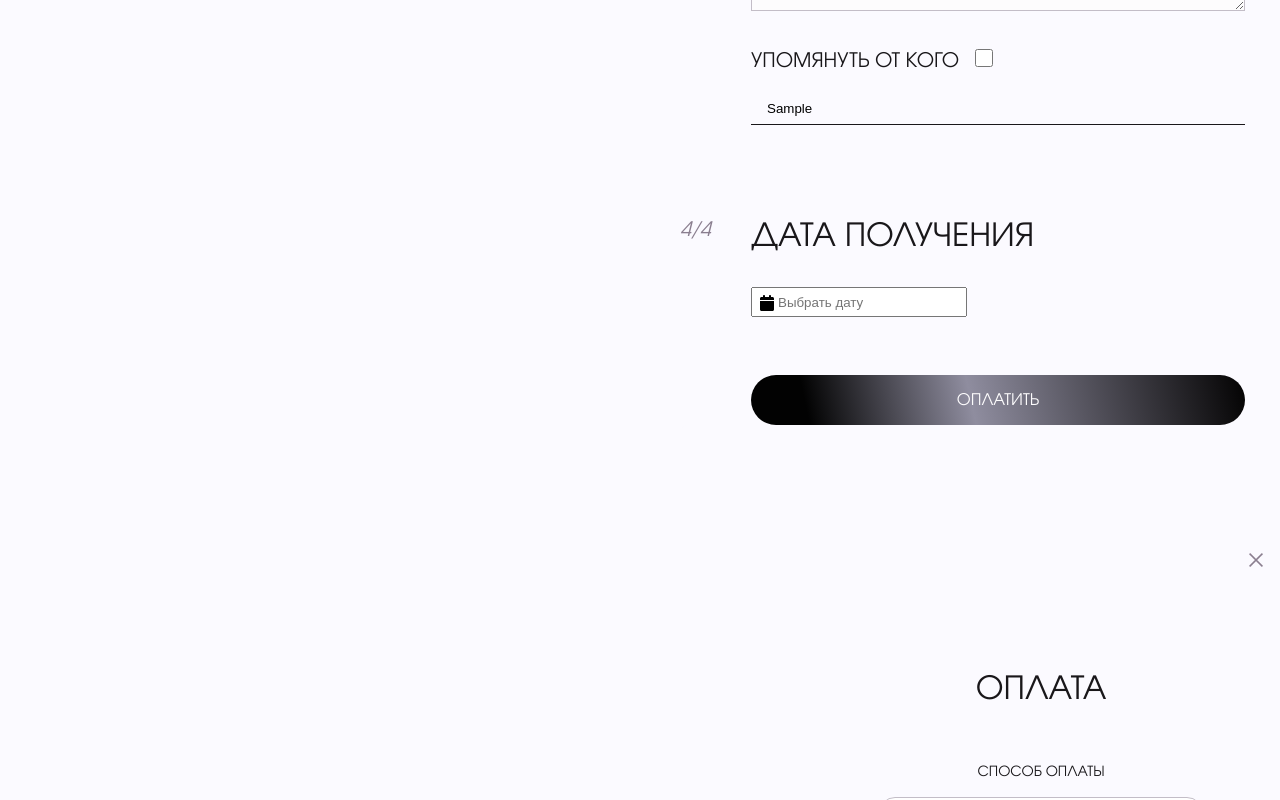
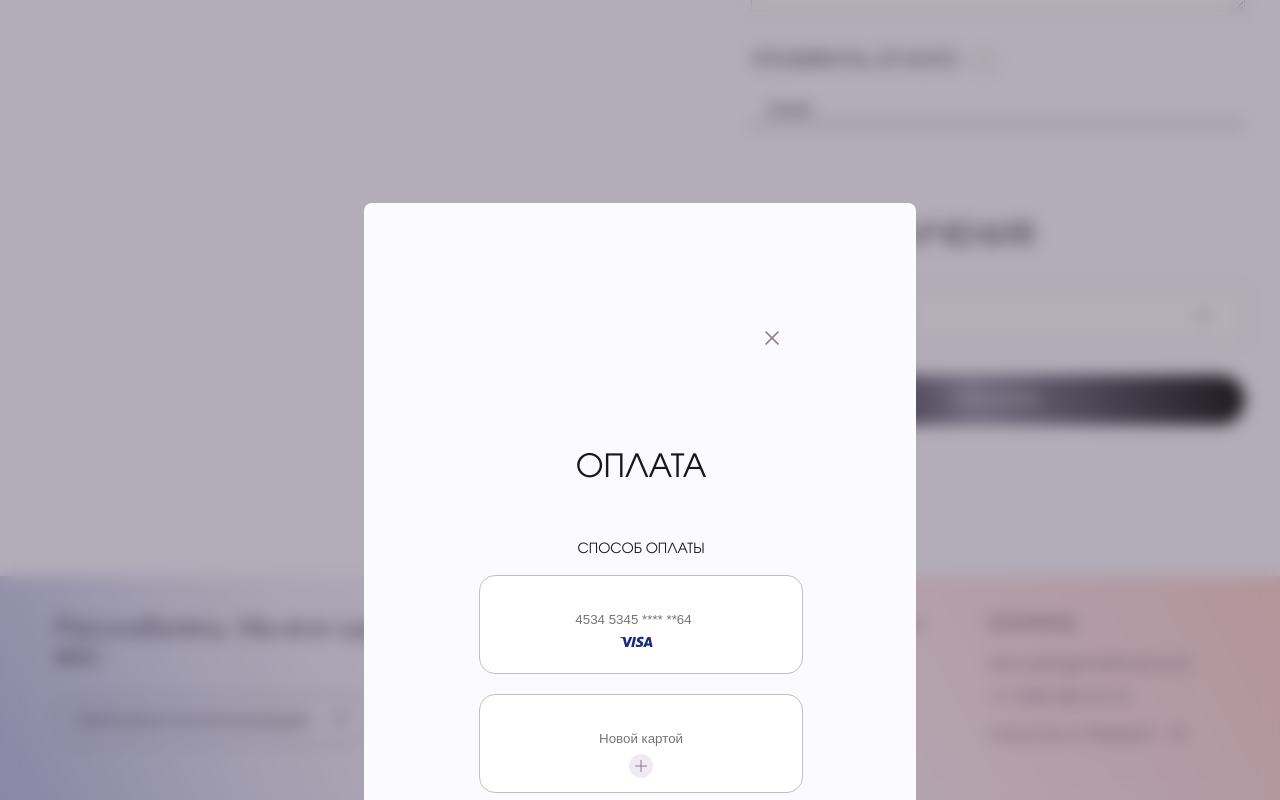
Before and after one commit to SedaMelkhi/skincare, a Next.js app: page /certificate in a window 1280 px wide. Both pictures are taken after typing "Sample", "Sample", "5", "5", "Sample", "Sample" into the empty fields and a click on the button "ОПЛАТИТЬ". Shown: the part 1285-2085 px from the top of the page. Built offline with nearby package versions, Linux system fonts and the light colour scheme.

Commit message:
добавила модальное окно

```diff
--- a/src/components/screens/certificate/CertificatePage.tsx
+++ b/src/components/screens/certificate/CertificatePage.tsx
@@ -6,6 +6,7 @@ import style from './CertificatePage.module.sass'
 import CertificateForm from "@/components/screens/certificate/certificateForm/certificateForm";
 import CertificateImg from "@/components/screens/certificate/certificateImg/certificateImg";
 import CertificateTitle from "@/components/screens/certificate/certificateTitle/CertificateTitle";
+
 
 const CertificatePage: FC<{ data: ContactsArray }> = ({data}) => {
     return (
@@ -18,6 +19,7 @@ const CertificatePage: FC<{ data: ContactsArray }> = ({data}) => {
                             <CertificateImg/></div>
                         <div className={style.row2}>
                             <CertificateForm/></div>
+
                     </div>
                 </div>
 
--- a/src/components/screens/certificate/certificateForm/CertificateForm.module.sass
+++ b/src/components/screens/certificate/certificateForm/CertificateForm.module.sass
@@ -130,16 +130,19 @@
     width: 494px
     height: 274px
 .checkbox
-  color: var(--grey-900)
-  text-transform: uppercase
-  font-size: 20px
-  line-height: 24px
-  font-weight: 400
-  @media ( min-width: 768px )
-    margin-left: 71px
-  @media ( min-width: 1200px )
+  display: flex
+  align-items: center
+  &__text
+    color: var(--grey-900)
+    text-transform: uppercase
+    font-size: 20px
+    line-height: 24px
+    font-weight: 400
+    @media ( min-width: 768px )
+      margin-left: 71px
+    @media ( min-width: 1200px )
 
-  &__box
+  &__input
     width: 18px
     height: 18px
     margin-left: 16px
@@ -177,14 +180,11 @@
   height: 56px
   display: inline-block
   z-index: 1
-
+  position: relative
   @media ( min-width: 768px )
     margin-left: 71px
     width: 494px
-
-
-.form
-  &__airDatepickerl
+  &__picker
     border: 1px solid var(--grey-400)
     background-color: var(--grey-25)
     padding: 16px 20px 16px 20px
@@ -193,13 +193,22 @@
     display: block
     @media ( min-width: 768px )
       width: 494px
-
-
     &::placeholder
       color: var(--grey-500)
       font-size: 16px
       line-height: 20px
       font-weight: 400
+      padding-left: 30px
+  &__icon
+    position: absolute
+    left: 20px
+    top: 16px
+    z-index: 2
+  &__arrow
+    position: absolute
+    top: 25px
+    right: 36px
+
 
 .pay
   margin-top: 32px
--- a/src/components/screens/certificate/certificateForm/certificateForm.tsx
+++ b/src/components/screens/certificate/certificateForm/certificateForm.tsx
@@ -1,10 +1,11 @@
 import {FC, useState} from 'react';
+
 import {registerLocale} from 'react-datepicker';
 import DatePicker from 'react-datepicker';
 import 'react-datepicker/dist/react-datepicker.css';
-
+import icon from "./../../../../../public/certificate/calendar.svg"
+import arrow from "./../../../../../public/certificate/arrow.svg"
 import ru from 'date-fns/locale/ru';
-
 registerLocale('ru', ru)
 
 import style from './CertificateForm.module.sass'
@@ -20,7 +21,7 @@ const CertificateForm: FC = () => {
 
     }
     return (
-        <div className={style.main}>
+        <div className={style.main} >
             <div className={style.titleMain}>
                 <div className={style.num}>1/4</div>
                 <h3 className={style.title}>данные получателя карты </h3>
@@ -55,8 +56,8 @@ const CertificateForm: FC = () => {
                 </div>
                 <div>
                     <textarea className={style.message} name="text" placeholder="Дорогая..."></textarea></div>
-                <label className={style.checkbox} htmlFor="myCheckbox">Упомянуть от кого</label>
-                <input className={style.checkbox__box} type="checkbox" id="myCheckbox" name="myCheckbox" value="1"/>
+                <div className={style.checkbox}><label className={style.checkbox__text} htmlFor="myCheckbox">Упомянуть от кого</label>
+                    <input className={style.checkbox__input} type="checkbox" id="myCheckbox" name="myCheckbox" value="1"/></div>
                 <div>
                     <input type='text' className={style.sender} placeholder="Tвоя красивая сестра :)"/></div>
 
@@ -69,13 +70,15 @@ const CertificateForm: FC = () => {
                         showIcon
                         selected={selectedDate}
                         onChange={handleDateChange}
-                        className={style.form__airDatepicker}
+                        className={style.date__picker}
                         placeholderText="Выбрать дату"
                         dateFormat='dd.MM.yyyy'
                         locale="ru"
                         minDate={new Date()}
+                    /><img className={style.date__icon} alt="icon" src={icon.src}/>
+                    <img className={style.date__arrow} alt="arrow" src={arrow.src}/>
+                </span>
 
-                    /></span>
                 <button
                     className={style.pay}
                     onClick={(event) => {
--- a/src/components/screens/certificate/certificateImg/CertificateImg.module.sass
+++ b/src/components/screens/certificate/certificateImg/CertificateImg.module.sass
@@ -1,36 +1,30 @@
-.top
-  display: flex
-  justify-content: center
-
-.image
-  width: 200px
-  height: 259px
-  background-size: cover
-  background-position: center
-  background-repeat: no-repeat
-  border-radius: 20px
-  @media ( min-width: 768px )
-    width: 320px
-    height: 415px
-  @media ( min-width: 1200px )
-    width: 407.47px
-    height: 529px
+.swiper
+  &__conteiner
+    display: flex
+    justify-content: center
+  &__image
+    width: 200px
+    height: 259px
+    background-size: cover
+    background-position: center
+    background-repeat: no-repeat
+    border-radius: 20px
+    @media ( min-width: 768px )
+      width: 320px
+      height: 415px
+    @media ( min-width: 1200px )
+      width: 407.47px
+      height: 529px
 
 .swiper2
   display: flex
   justify-content: center
-  width: 232px
-  .swiper-slide-thumb-active
-    width: 32px
-    height: 32px
-    border: 3px solid rgba(189, 180, 254, 1)
+  width: 230px
+  margin-top: 32px
+  &__dots
+    width: 26px
+    height: 26px
+    background-size: cover
+    background-position: center
+    background-repeat: no-repeat
     border-radius: 50px
-
-
-.dot
-  width: 32px
-  height: 32px
-  background-size: cover
-  background-position: center
-  background-repeat: no-repeat
-  border-radius: 50px
--- a/src/components/screens/certificate/certificateImg/certificateImg.tsx
+++ b/src/components/screens/certificate/certificateImg/certificateImg.tsx
@@ -13,42 +13,38 @@ import {FreeMode, Navigation, Thumbs} from 'swiper/modules';
 
 import image1 from "./../../../../../public/present/1.png"
 import image2 from "./../../../../../public/present/3.png"
-import image3 from "./../../../../../public/present/4.png"
+import image3 from "./../../../../../public/certificate/path-to-image-3.svg"
 import image4 from "./../../../../../public/present/2.png"
 import image5 from "./../../../../../public/certificate/path-to-image-5.svg"
-import image6 from "./../../../../../public/certificate/path-to-image-6.svg"
-import image7 from "./../../../../../public/certificate/path-to-image-6.svg"
-import image8 from "./../../../../../public/certificate/path-to-image-6.svg"
+import image6 from "./../../../../../public/present/4.png"
+
+
 import {Swiper as SwiperType} from "swiper/types";
 
 const CertificateImg: FC = () => {
     const [thumbsSwiper, setThumbsSwiper] = useState<SwiperType | null>(null);
     const sliders = [{
         image: image1.src,
+        id:0
 
     },
         {
             image: image2.src,
-
+            id:1
         }, {
             image: image3.src,
-
+            id:2
         }, {
             image: image4.src,
-
+            id:3
         }, {
             image: image5.src,
-
+            id:4
         }, {
             image: image6.src,
-
-        }, {
-            image: image7.src,
-
-        }, {
-            image: image8.src,
-
-        }]
+            id:5
+        },
+           ]
 
 
     return (
@@ -64,10 +60,10 @@ const CertificateImg: FC = () => {
 
 
             >
-                {sliders.map(({image,}) => (
-                    <SwiperSlide>
-                        <div className={style.top}>
-                            <div className={style.image} style={{backgroundImage: `url(${image})`}}></div>
+                {sliders.map(({image,id}) => (
+                    <SwiperSlide key={id}>
+                        <div className={style.swiper__conteiner}>
+                            <div className={style.swiper__image} style={{backgroundImage: `url(${image})`}}></div>
                         </div>
                     </SwiperSlide>
                 ))}
@@ -77,17 +73,18 @@ const CertificateImg: FC = () => {
                 onSwiper={setThumbsSwiper}
                 spaceBetween={8}
                 slidesPerView={6}
-                freeMode={true}
+
                 watchSlidesProgress={true}
                 modules={[FreeMode, Navigation, Thumbs]}
                 className={style.swiper2}
+
             >
 
-                {sliders.map(({image,}) => (
-                    <SwiperSlide>
-                        <div className={style.bottom}>
-                            <div className={style.dot} style={{backgroundImage: `url(${image})`}}></div>
-                        </div>
+                {sliders.map(({image, id}) => (
+                    <SwiperSlide key={id}>
+
+                            <div className={style.swiper2__dots} style={{backgroundImage: `url(${image})`}}></div>
+
                     </SwiperSlide>
                 ))}
 
--- a/src/components/screens/certificate/certificateModalWindow/CertificateModalWindow.module.sass
+++ b/src/components/screens/certificate/certificateModalWindow/CertificateModalWindow.module.sass
@@ -1,7 +1,8 @@
 .modal
   height: 100vw
   width: 100vw
-  background-color: rgba(0, 0, 0, 4)
+  background: rgba(72, 59, 81, 0.4)
+  backdrop-filter: blur(8px)
   position: fixed
   top: 0
   left: 0
@@ -9,14 +10,16 @@
   align-items: center
   justify-content: center
   transform: scale(0)
-  .active
+  z-index: 1000
+  &__content
+    padding: 20px
+    border-radius: 8px
+    background-color:  rgba(251, 250, 255, 1)
+    @media ( min-width: 768px )
+      padding: 124px 113px 59px 115px
+.modal.active
     transform: scale(1)
-.main
-  padding: 20px
-  border-radius: 8px
-  background-color:  rgba(251, 250, 255, 1)
-  @media ( min-width: 768px )
-    padding: 124px 113px 59px 115px
+
 .close
   position: relative
 .closeImg
--- a/src/components/screens/certificate/certificateModalWindow/certificateModalWindow.tsx
+++ b/src/components/screens/certificate/certificateModalWindow/certificateModalWindow.tsx
@@ -12,10 +12,10 @@ const CertificateModalWindow: FC<CertificateModalWindowProps> = ({active, setAct
 
 
     return (
-        <div className={active ? style.active : style.modal} onClick={() =>
+        <div className={active ?`${style.active} ${style.modal}`  : style.modal} onClick={() =>
             setActive(false)
         }>
-            <div className={style.main} onClick={e => {
+            <div className={style.modal__content} onClick={e => {
                 e.stopPropagation()
             }}>
                 <div className={style.close} onClick={() =>
--- a/src/styles/globals.sass
+++ b/src/styles/globals.sass
@@ -120,3 +120,13 @@ input
         &:nth-child(2)>div>div>div>div>div
           padding: 16px 0 0!important
           color: #70777A
+
+
+.swiper-slide
+  width: 26px
+  height: 26px
+.swiper-slide-thumb-active
+  width: 32px
+  height: 32px
+  border: 3px solid rgba(189, 180, 254, 1)
+  border-radius: 50px
```
Also changed, not shown: public/certificate/arrow.svg (added), 1 other file (tests, documents, lock files or other folders).
